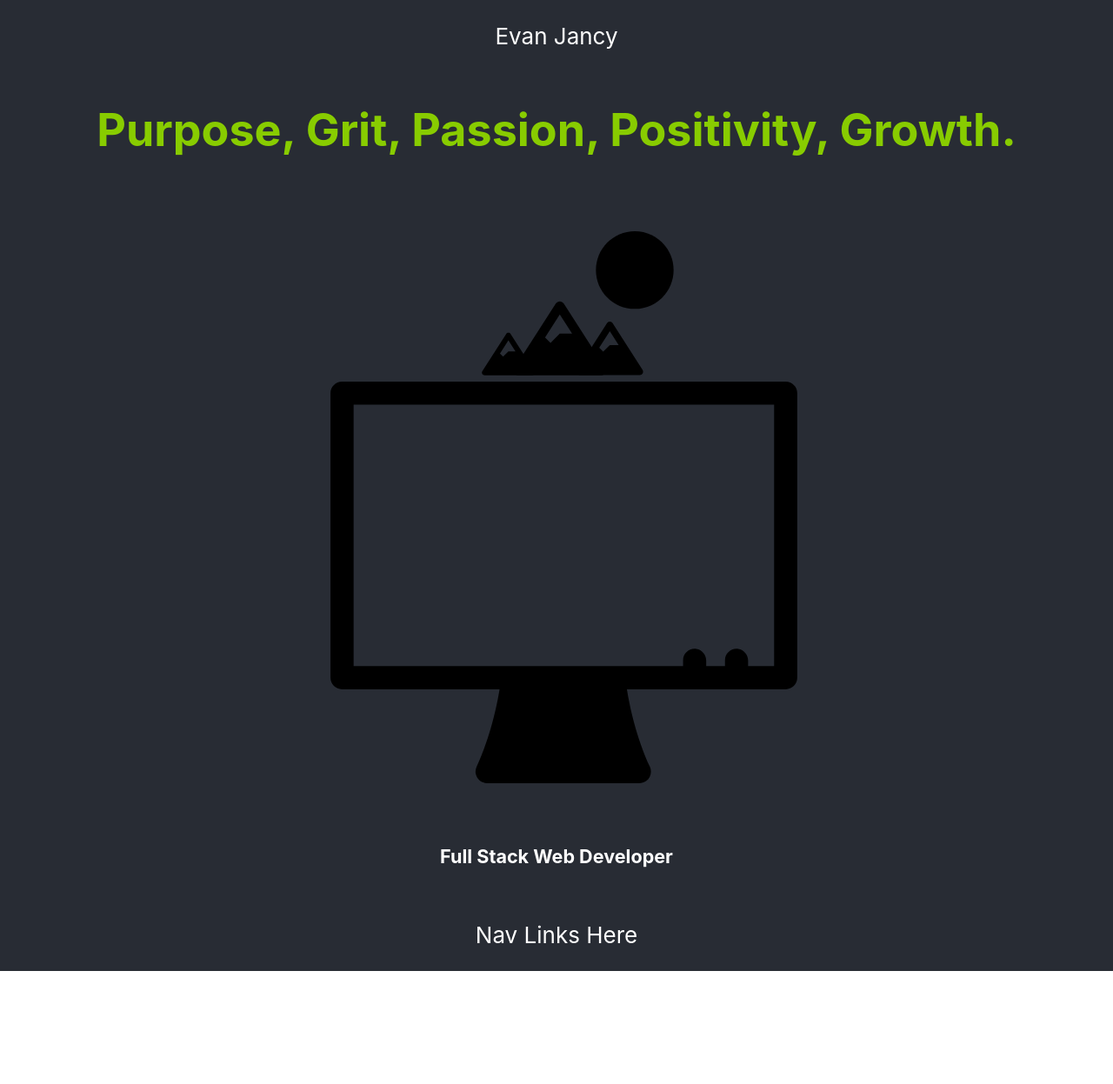
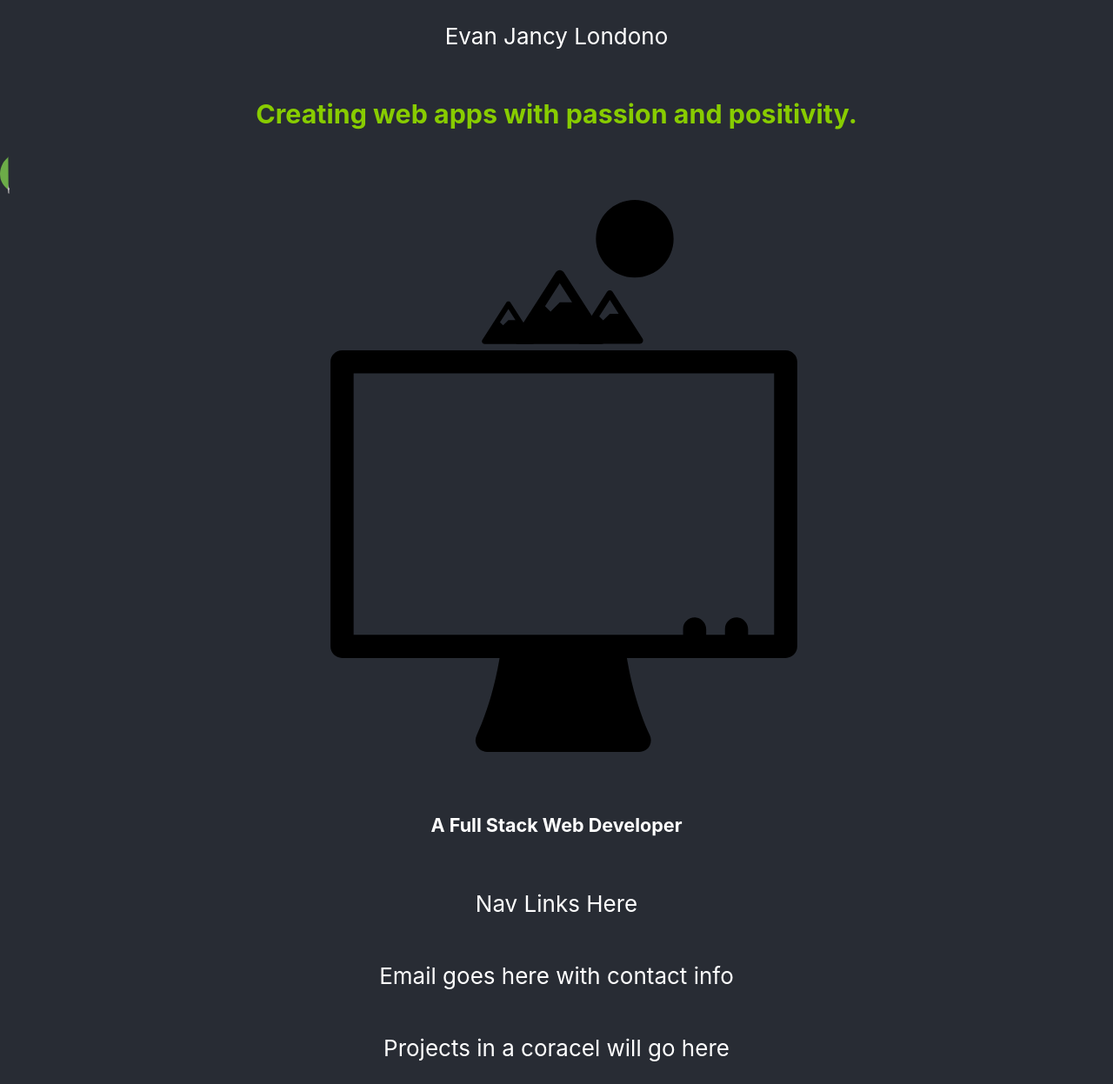
Before and after one commit to EJcodes/EJcodes, a React (Create React App) app in the folder ejcodes/: page / in a window 1280 px wide. Shown: the whole page at 87% size. Before the commit the page ends 1117 px from the top, so only its background shows below. Built offline with nearby package versions, Linux system fonts and the light colour scheme.

Commit message:
added some more changes to the animation and app

```diff
--- a/ejcodes/src/AboutMe/AboutMe.js
+++ b/ejcodes/src/AboutMe/AboutMe.js
@@ -3,7 +3,7 @@ import React from 'react';
 const aboutMe = ( props ) => {
     return (
         <div>
-            <h5>Full Stack Web Developer</h5>
+            <h5>A Full Stack Web Developer</h5>
         </div>
     )
 };
--- a/ejcodes/src/App.js
+++ b/ejcodes/src/App.js
@@ -1,10 +1,10 @@
 import React from 'react';
-import logo from './logo.svg';
 import AboutMe from './AboutMe/AboutMe';
 import Avatar from './Avatar/Avatar';
 import Nav from './Nav/Nav';
+import ContactMe from './ContactMe/ContactMe'
+import Projects from './Projects/Projects'
 import IntroAnimation from './IntroAnimation/IntroAnimation.js';
-import {gsap} from 'gsap';
 import './App.css';
 
 function App() {
@@ -13,9 +13,12 @@ function App() {
       <header className="App-header">
         <Avatar/>
         <IntroAnimation/>
+
         <AboutMe/>
 
         <Nav/>
+        <ContactMe/>
+        <Projects/>
 
       </header>
     </div>
--- a/ejcodes/src/Avatar/Avatar.js
+++ b/ejcodes/src/Avatar/Avatar.js
@@ -4,7 +4,7 @@ import React from 'react';
 const avatar = ( props ) => {
     return (
         <div>
-            <p>Evan Jancy</p>
+            <p>Evan Jancy Londono</p>
         </div>
     )
 };
--- /dev/null
+++ b/ejcodes/src/ContactMe/ContactMe.js
@@ -0,0 +1,11 @@
+import React from 'react';
+
+const contactMe = ( props ) => {
+    return(
+        <div>
+            <p>Email goes here with contact info</p>
+        </div>
+    )
+}
+
+export default contactMe;
--- a/ejcodes/src/IntroAnimation/IntroAnimation.js
+++ b/ejcodes/src/IntroAnimation/IntroAnimation.js
@@ -1,7 +1,6 @@
 import React, { useEffect } from 'react';
 import styles from './IntroAnimation.module.css';
 import { gsap} from 'gsap';
-import reactLogo from '../logo.svg'
 import { MorphSVGPlugin } from "gsap/MorphSVGPlugin";
 
 
@@ -12,7 +11,6 @@ function IntroAnimation (props) {
 	const mom = React.createRef();
 	const momsHead = React.createRef();
 	const kid = React.createRef();
-	const kidHead = React.createRef();
 	const dad = React.createRef();
 	const dadsHead = React.createRef();
 	const growth= React.createRef();
@@ -31,11 +29,12 @@ function IntroAnimation (props) {
 	const LeftBracket = React.createRef();
 	const RightBracket = React.createRef();
 	const reactLogo = React.createRef();
+	const mongoLogo = React.createRef();
 	const tl = gsap.timeline();
 
 	useEffect(()=>{
 		gsap.to(header.current,{color:"#8C0", duration:2});
-		gsap.to(mom.current, {morphSVG:leftMountain.current ,duration:2, delay:1.5});
+		gsap.to(mom.current, {morphSVG:leftMountain.current,duration:2, delay:1.5});
 		gsap.to(kid.current, {morphSVG: centerMountain.current, duration:2, delay:1.5});
 		gsap.to(dad.current, {morphSVG:rightMountain.current ,duration:2, delay:1.5});
 		gsap.to(kid.current, {morphSVG: centerMountain.current, duration:2, delay:1.5});
@@ -45,11 +44,13 @@ function IntroAnimation (props) {
 		gsap.to(dad.current,{scale:.5, x:155, y:-164, delay:3.5})
 		gsap.to(dadsHead.current,{y:-164, delay:3.5})
 		gsap.to(momsHead.current,{scale:2.2, x: -145, y:50, delay:3.5})
-		tl.to(dadsHead.current, {morphSVG:sun.current, duration:2, delay:3})
+		tl.to(dadsHead.current, {morphSVG:sun.current, duration:1, delay:3})
 		.to(dadsHead.current, {morphSVG:moon.current, duration:2},"+=1")
 		.to(dadsHead.current, {morphSVG:passion.current, x:130, y:0, scale:2, duration:2},"+=1")
 		.to(dadsHead.current, {morphSVG:code2.current,x:130, y:0 , scale:2, duration:2},"+=3")
 		.to(dadsHead.current, {morphSVG:reactLogo.current, x:130, y:0, scale:2, duration:2},"+=3")
+		.to(dadsHead.current, {morphSVG:reactLogo.current, x:130, y:0, scale:2, duration:3,rotation: "+=180", repeat:3, transformOrigin:"50% 50%" })
+		// .to(dadsHead.current, {morphSVG:mongoLogo.current, })
 
 
 
@@ -60,9 +61,9 @@ function IntroAnimation (props) {
 
 
 return(<>
-	<h1 ref={header}>
-		Purpose, Grit, Passion, Positivity, Growth.
-	</h1>
+	<h3 ref={header}>
+		Creating web apps with passion and positivity.
+	</h3>
 
 
 <svg version="1.1" id="Layer_1" xmlns="http://www.w3.org/2000/svg" x="0px" y="0px"
@@ -255,6 +256,9 @@ C965.45,414.3,965.38,411.22,965.24,408.15z M994.79,452.36c-2.78,4.82-13.5,6.83-2
 c1.45-6.75,2.44-13.6,2.96-20.49c5.74-3.99,11.19-8.37,16.32-13.11c0.9,0.93,1.75,1.86,2.56,2.79v0
 c4.59,4.99,8.22,10.79,10.72,17.09C995.99,445.01,996.14,448.89,994.79,452.36z"/>
 
+<path ref={mongoLogo} id={mongoLogo} className={styles.mongoLogo} d="M14.174.175l1.708 3.208c.37.58.804 1.117 1.3 1.604 1.43 1.43 2.788 2.928 4.008 4.532 2.894 3.8 4.846 8 6.24 12.584a30.94 30.94 0 0 1 1.324 8.54c.14 8.646-2.824 16.07-8.8 22.24-.972.978-2.022 1.876-3.14 2.684-.592 0-.872-.454-1.116-.872-.454-.766-.732-1.64-.872-2.5-.2-1.046-.348-2.092-.28-3.172v-.488C14.488 48.4 13.966.4 14.174.175z" fill="#599636"/>
+<path d="M14.174.07c-.07-.14-.14-.034-.2.034.034.7-.2 1.324-.592 1.92-.4.592-.976 1.046-1.534 1.534-3.1 2.684-5.54 5.926-7.494 9.552-2.6 4.88-3.94 10.1-4.32 15.616C-.15 30.71.652 37.72 1.278 39.74c1.708 5.368 4.776 9.866 8.75 13.77a35.08 35.08 0 0 0 3.1 2.65c.314 0 .348-.28.4-.488a9.57 9.57 0 0 0 .314-1.36l.7-5.228L14.174.07z" fill="#6cac48"/>
+<path d="M15.882 57.69c.07-.8.454-1.464.872-2.126-.4-.174-.732-.52-.976-.906a6.47 6.47 0 0 1-.52-1.15c-.488-1.464-.592-3-.732-4.496v-.906c-.174.14-.2 1.324-.2 1.5-.102 1.58-.312 3.154-.628 4.706-.104.628-.174 1.254-.56 1.812 0 .07 0 .14.034.244.628 1.848.8 3.73.906 5.648v.7c0 .836-.034.66.66.94.28.104.592.14.872.348.2 0 .244-.174.244-.314l-.104-1.15v-3.208c-.034-.56.07-1.116.14-1.64z" fill="#c2bfbf"/>
 </svg>
 
 </>);
--- a/ejcodes/src/IntroAnimation/IntroAnimation.module.css
+++ b/ejcodes/src/IntroAnimation/IntroAnimation.module.css
@@ -12,6 +12,10 @@
       transform: rotate(360deg);
     }
   }
+
+.mongoLogo{
+    visibility: hidden;
+}
 .reactLogo{
     visibility: hidden;
 }
--- /dev/null
+++ b/ejcodes/src/Projects/Projects.js
@@ -0,0 +1,12 @@
+import React from 'react';
+
+const projects = (props) => {
+    return(
+        <div>
+            <p>Projects in a coracel will go here</p>
+        </div>
+    )
+}
+
+
+export default projects;
```
